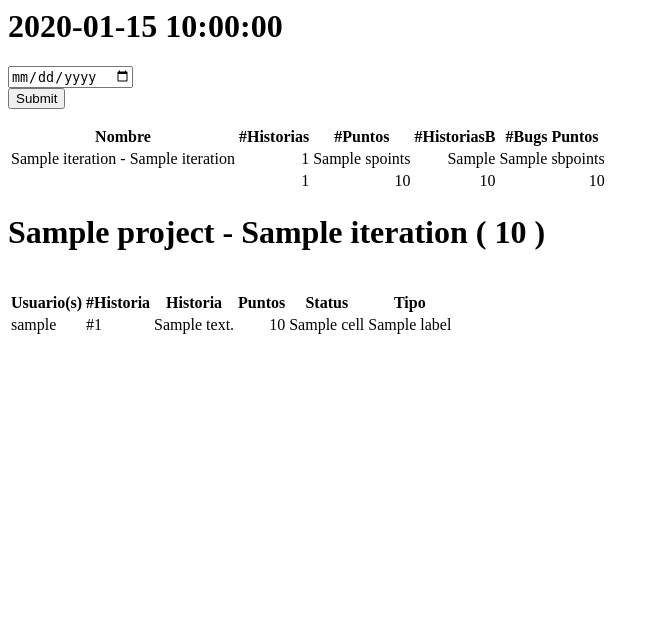
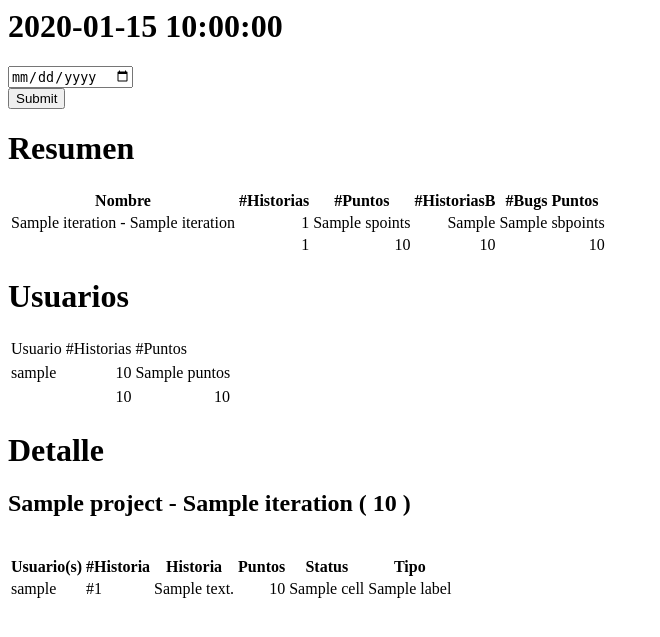
Before and after one commit to fcarrizalest/scrumdo_report, a Python web app: template scrum/templates/index.html in a window 1280 px wide. Shown: the top 637 px of the page, without its empty margins (0-660 px from the left). Run offline with Jinja, Linux system fonts and the light colour scheme; the template is opened without the code that fills it: most values are stand-ins (such as "Sample title", 1, 10 or a date in 2020); form fields are guessed from the names that the template uses.

Commit message:
Resumen por usuario

```diff
--- a/scrum/templates/index.html
+++ b/scrum/templates/index.html
@@ -16,6 +16,8 @@
 
 
 </form>
+
+<h1>Resumen</h1>
 <table>
 
 
@@ -59,13 +61,49 @@
 </table>
 
 
+<h1> Usuarios </h1>
+<table>
+	<tr>
+		<td>Usuario</td>
+
+		<td> #Historias</td>
+		<td> #Puntos </td>
+	<tr>
+
+	{% for user in users %}
+
+		<tr>
+				<td>{{user.username}}</td>
+
+				<td style="text-align:right">{{user.total}}</td>
+				<td style="text-align:right">{{user.puntos}}</td>
+
+
+		<tr>
+
+	{% endfor %}
+
+	<tr>
+				<td></td>
+
+				<td style="text-align:right">{{ users|sum(attribute='total') }}</td>
+				<td style="text-align:right">{{users|sum(attribute='puntos') }}</td>
+
+
+		<tr>
+
+</table>
+
+<h1>Detalle</h1>
+
+
 {% for iteration in iteration_list%}
 
 
 	{% if iteration.stories|sum(attribute='points') > 0 %}
 
 
-	<h1>{{iteration.project.name}} - {{iteration.name}}  ( {{ iteration.stories|sum(attribute='points') }} ) </h1>
+	<h2>{{iteration.project.name}} - {{iteration.name}}  ( {{ iteration.stories|sum(attribute='points') }} ) </h2>
 	<br>
 	<table>
 
@@ -118,4 +156,5 @@
 
 
 
+
 {% endblock %}
```
Also changed, not shown: scrum/front/index.py (+28 -2 lines).
